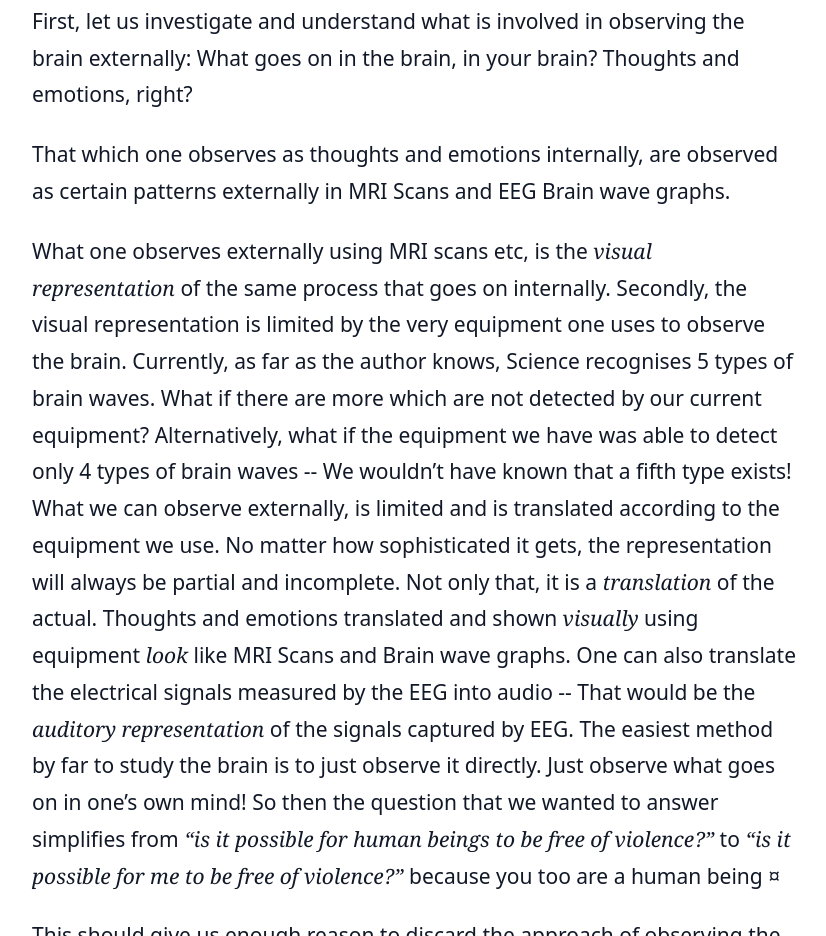
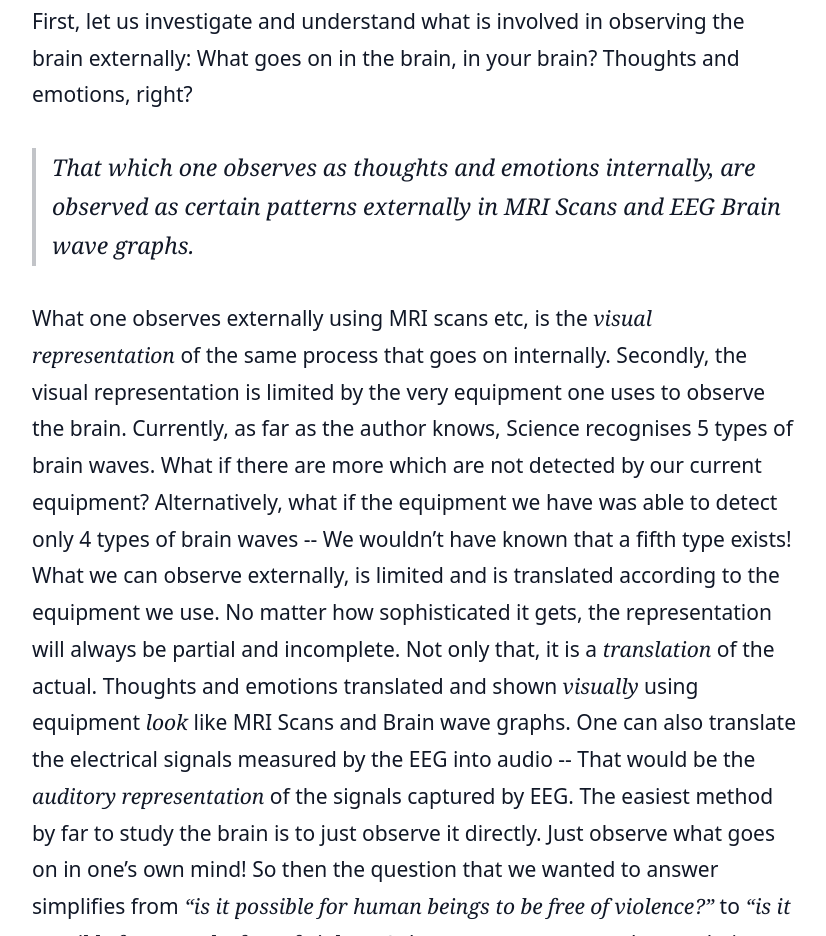
Before and after one commit to SatyamsCreations/Soul2Soul, an Astro site: page /posts/red-and-black-ants in a window 1280 px wide. Shown: the part 5413-6349 px from the top of the page, without its empty margins (224-1050 px from the left). Built offline with nearby package versions, Linux system fonts and the light colour scheme; Astro itself is replaced by a stand-in of ours; some packages are replaced by stand-ins of ours.

Commit message:
Post 2 markup change

```diff
--- a/src/content/posts/red-and-black-ants.mdx
+++ b/src/content/posts/red-and-black-ants.mdx
@@ -59,7 +59,7 @@ First, let us investigate and understand what is involved in observing the brain
 What goes on in the brain, in your brain?
 Thoughts and emotions, right?
 
-That which one observes as thoughts and emotions internally, are observed as certain patterns externally in MRI Scans and EEG Brain wave graphs.
+> That which one observes as thoughts and emotions internally, are observed as certain patterns externally in MRI Scans and EEG Brain wave graphs.
 
 What one observes externally using MRI scans etc, is the ***visual representation*** of the same process that goes on internally. Secondly, the visual representation is limited by the very equipment one uses to observe the brain. Currently, as far as the author knows, Science recognises 5 types of brain waves. What if there are more which are not detected by our current equipment? Alternatively, what if the equipment we have was able to detect only 4 types of brain waves -- We wouldn’t have known that a fifth type exists! What we can observe externally, is limited and is translated according to the equipment we use. No matter how sophisticated it gets, the representation will always be partial and incomplete. Not only that, it is a *translation* of the actual. Thoughts and emotions translated and shown *visually* using equipment *look* like MRI Scans and Brain wave graphs. One can also translate the electrical signals measured by the EEG into audio -- That would be the *auditory representation* of the signals captured by EEG. The easiest method by far to study the brain is to just **observe it directly.** Just observe what goes on in one’s own mind! So then the question that we wanted to answer simplifies from *“is it possible for human beings to be free of violence?”* to *“is it possible for me to be free of violence?”* because you too are a human being ¤
 
```
